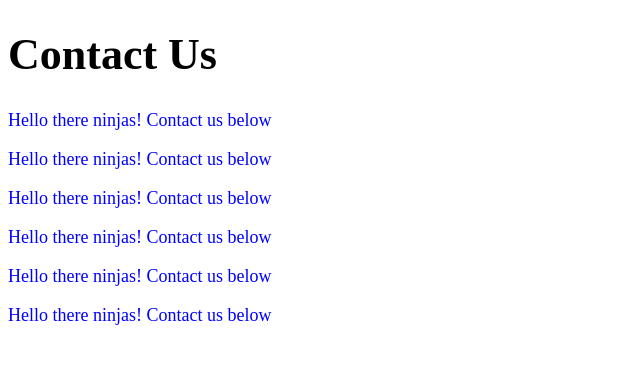
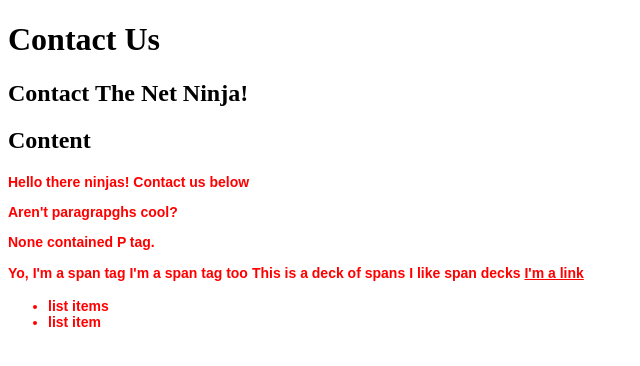
Before and after one commit to BartoszStawski/CSS-Net_Ninja, a plain HTML site: page contact.html in a window 1280 px wide. Shown: the whole page, without its empty margins (0-640 px from the left). Drawn offline with Linux system fonts and the light colour scheme.

Commit message:
After lesson 14

```diff
--- a/contact.html
+++ b/contact.html
@@ -10,14 +10,30 @@
 
     <div id="header">
         <h1>Contact Us</h1>
+        <h2>Contact The Net Ninja!</h2>
     </div>
 
-    <p>Hello there ninjas! Contact us below</p>
-    <p>Hello there ninjas! Contact us below</p>
-    <p>Hello there ninjas! Contact us below</p>
-    <p>Hello there ninjas! Contact us below</p>
-    <p>Hello there ninjas! Contact us below</p>
-    <p>Hello there ninjas! Contact us below</p>
+    <h2 id="content-header">Content</h2>
+
+    <div id="main-content">
+        <p>Hello there <strong>ninjas!</strong> Contact us below</p>
+        <p class="test">Aren't paragrapghs cool?</p>
+    </div>
+
+    <p>None contained P tag.</p>
+
+    <span>Yo, I'm a span tag</span>
+
+    <span class="deck">I'm a span tag too</span>
+    <span class="deck">This is a deck of spans</span>
+    <span class="deck">I like span decks</span>
+
+    <a href="a">I'm a link</a>
+
+    <ul>
+        <li>list items</li>
+        <li>list item</li>
+    </ul>
 
 </body>
 </html>
--- a/css/syntax.css
+++ b/css/syntax.css
@@ -1,24 +1,6 @@
-/*********************************************
-*
-* Author: Bartosz Stawski
-* Date: 06.05.18
-*
-*********************************************/
-
-
-/* Style all p tags*/
-
-p{
-    font-size: 18px;
-    color: blue;
+p, span, a, li {
+    color: red;
+    font-size: 14px;
+    font-weight: bold;
+    font-family: Arial;
 }
-
-#header p {
-    font-size:24px;
-}
-
-/*Style all header tags*/
-
-h1{
-    font-size: 44px;
-}
```
